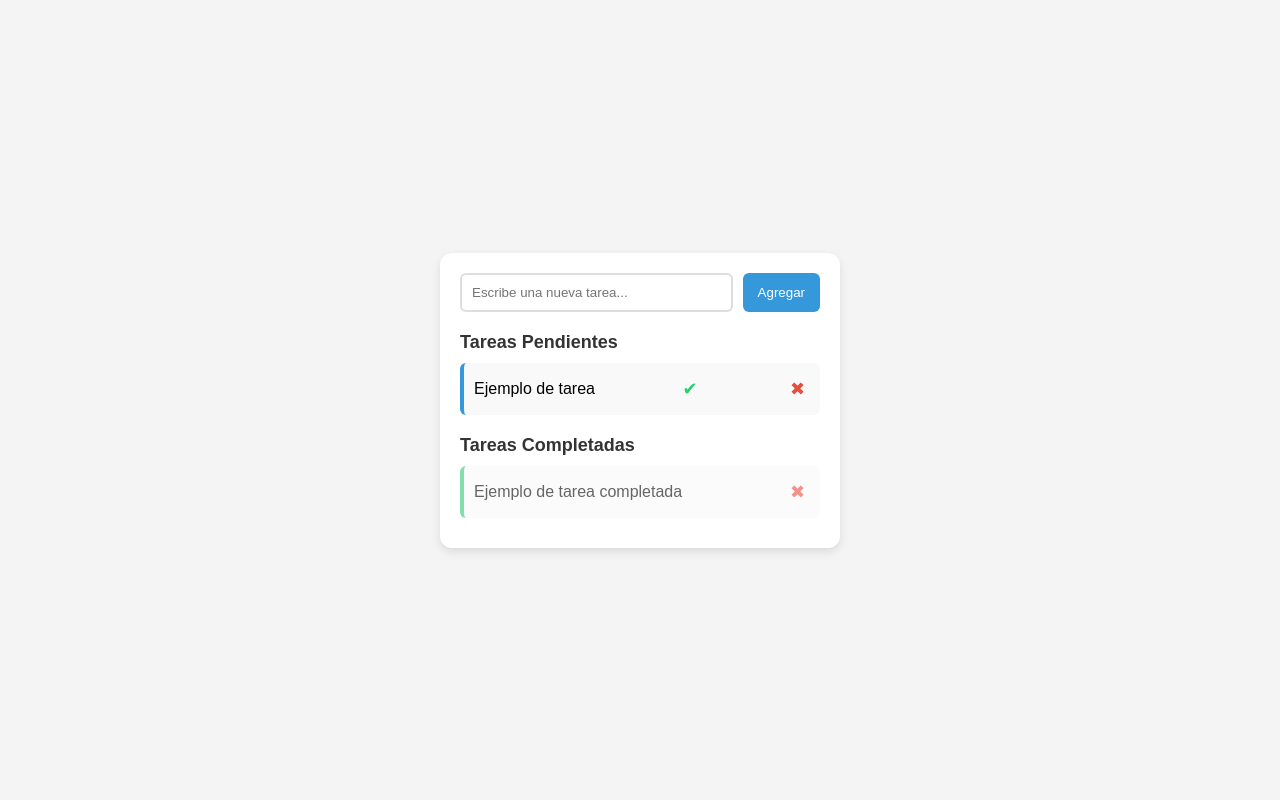
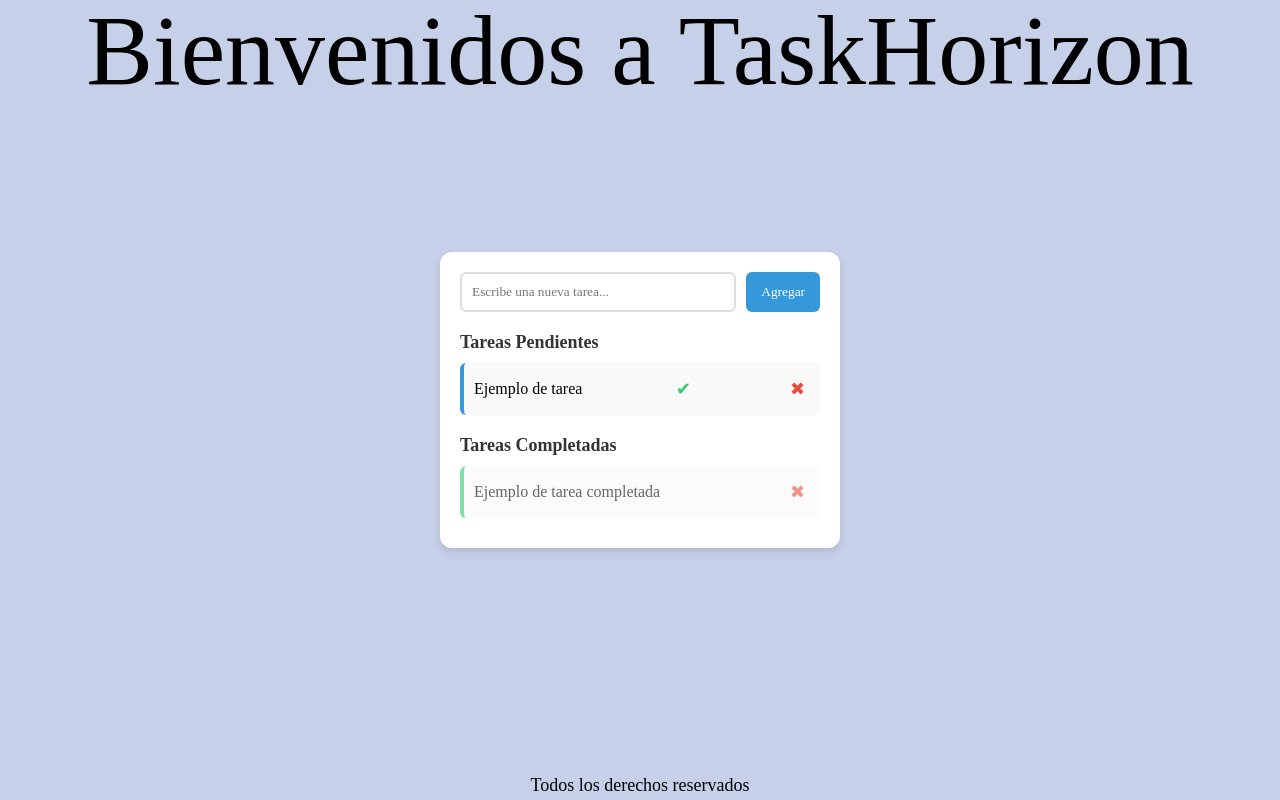
Before and after one commit to Djaramit/TaskHorizon, a plain HTML site: page index.html in a window 1280 px wide. Drawn offline with Linux system fonts and the light colour scheme.

Commit message:
Agregando header y footer con estilos

```diff
--- a/index.html
+++ b/index.html
@@ -8,6 +8,10 @@
     <link rel="stylesheet" href="style.css">
 </head>
 <body>
+
+    <header>
+        <p class="titulo">Bienvenidos a TaskHorizon</p>
+    </header>
 
     <main class="container">
         <section class="task-input">
@@ -33,6 +37,8 @@
         </section>
     </main>
 
+    <footer>Todos los derechos reservados</footer>
+
     <script src="script.js"></script>
 </body>
 </html>
--- a/style.css
+++ b/style.css
@@ -2,16 +2,34 @@
     margin: 0;
     padding: 0;
     box-sizing: border-box;
-    font-family: 'Arial', sans-serif;
+    font-family: "Montserrat", serif;
 }
 
 body {
-    background: #f4f4f4;
+    background: #c6d0e8;
     display: flex;
     justify-content: center;
     align-items: center;
     height: 100vh;
     padding: 20px;
+    position: relative;
+}
+
+header{
+    /*background-color: #939ddc;*/
+    width: 100%;
+    height: 100px;
+    display: flex;
+    justify-content: center;
+    align-items: center;
+    position: absolute;
+    top: 0px;
+}
+
+.titulo{
+    font-family: "Montserrat", serif;
+    font-size: 100px;
+
 }
 
 .container {
@@ -101,3 +119,16 @@ h2 {
 .task .delete-task:hover {
     color: #c0392b;
 }
+
+footer{
+    /*background-color: #939ddc;*/
+    height: 30px;
+    width: 100%;
+    position: absolute;
+    bottom: 0;
+    display: flex;
+    justify-content: center;
+    align-items: center;
+    font-family: "Montserrat", serif;
+    font-size: 18px;
+}
```
